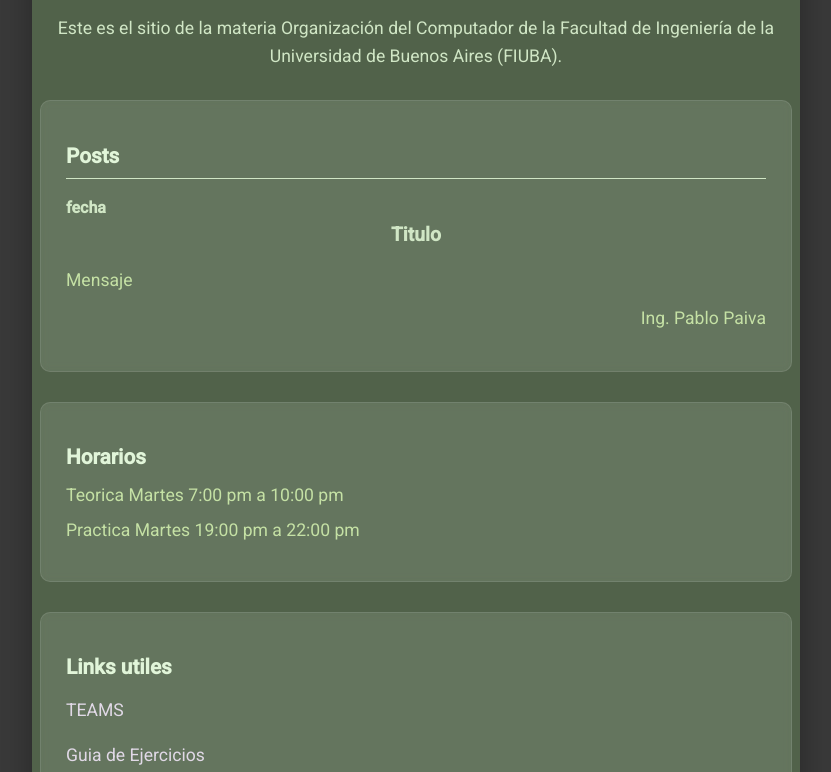
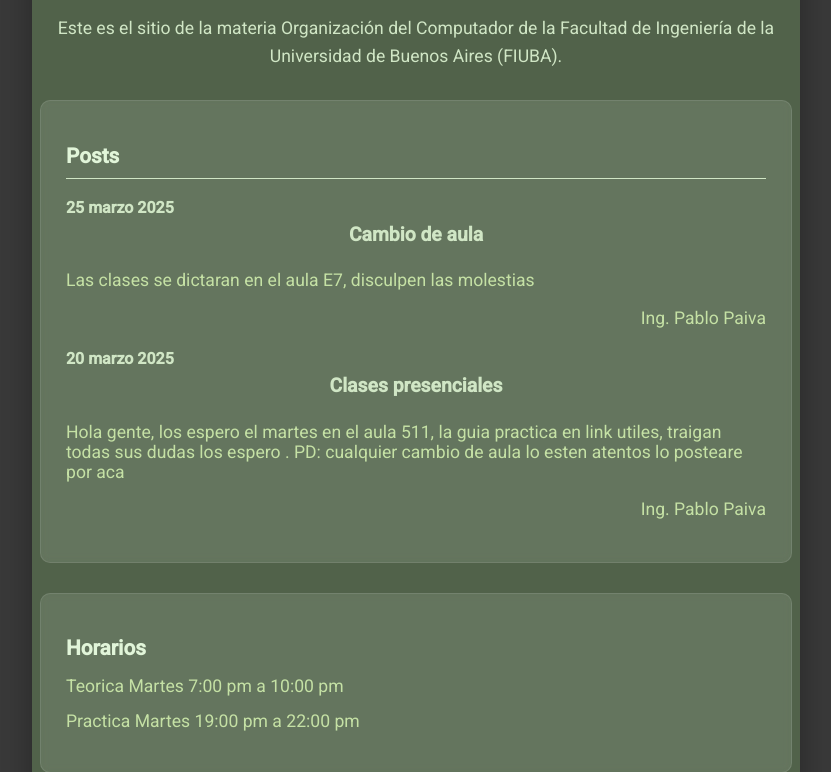
Before and after one commit to Ren0z0/Organizacion-del-Computador-Web, a Flask app: page / in a window 1280 px wide. Shown: the part 135-907 px from the top of the page, without its empty margins (224-1055 px from the left). Run offline with Flask 3, Linux system fonts and the light colour scheme.

Commit message:
subo requerimientos & un ejemplo de como quedaria post

```diff
--- a/templates/sections/posts.html
+++ b/templates/sections/posts.html
@@ -2,9 +2,15 @@
     <h2 class="articulo-titulo left">Posts</h2>
     <ul>
         <li class="post">
-            <h5 class="fecha center no-margin">fecha</h5>
-            <h3 class="titulo center no-margin-top">Titulo</h3>
-            <p>Mensaje</p>
+            <h5 class="fecha center no-margin">25 marzo 2025</h5>
+            <h3 class="titulo center no-margin-top">Cambio de aula</h3>
+            <p>Las clases se dictaran en el aula E7, disculpen las molestias</p>
+            <p class="firma-profesor">Ing. Pablo Paiva</p>
+        </li>
+        <li class="post">
+            <h5 class="fecha center no-margin">20 marzo 2025</h5>
+            <h3 class="titulo center no-margin-top">Clases presenciales</h3>
+            <p>Hola gente, los espero el martes en el aula 511, la guia practica en link utiles, traigan todas sus dudas los espero . PD: cualquier cambio de aula lo esten atentos lo posteare por aca</p>
             <p class="firma-profesor">Ing. Pablo Paiva</p>
         </li>
     </ul>
```
Also changed, not shown: requirements.txt (added, +8 -0 lines).
